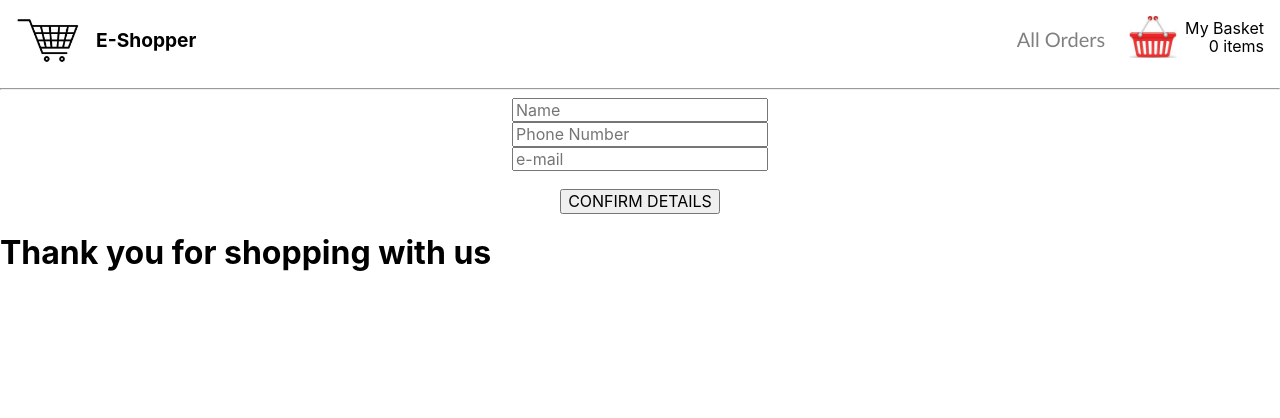
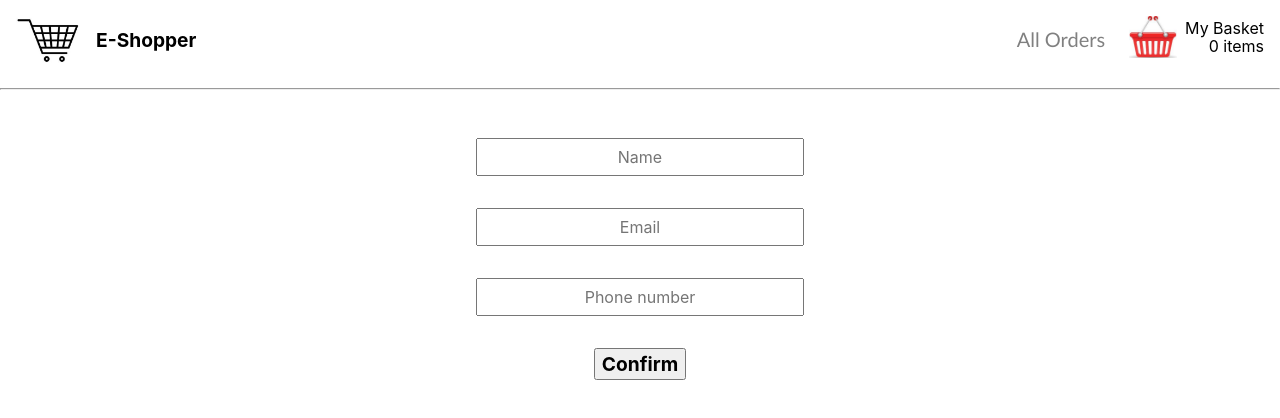
Before and after one commit to swethagumpena/e-shopper, a React (Create React App) app: page /checkout in a window 1280 px wide. Shown: the top 418 px of the page. Built offline with nearby package versions, Linux system fonts and the light colour scheme.

Commit message:
feat: Setup checkout form

```diff
--- a/package.json
+++ b/package.json
@@ -6,6 +6,7 @@
     "@testing-library/jest-dom": "^5.11.9",
     "@testing-library/react": "^11.2.5",
     "@testing-library/user-event": "^12.8.1",
+    "formik": "^2.2.6",
     "prop-types": "^15.7.2",
     "react": "^17.0.1",
     "react-dom": "^17.0.1",
--- a/src/components/CheckoutForm.css
+++ b/src/components/CheckoutForm.css
@@ -1,5 +1,19 @@
-.formelement {
+Form{
     display: flex;
     flex-direction: column;
+    margin: 2rem;
     align-items: center;
 }
+
+input{
+    margin: 1rem;
+    height: 2rem;
+    width: 20rem;
+    text-align: center;
+}
+
+.button{
+    font-size: larger;
+    font-weight: bold;
+    width: auto;
+}
--- a/src/components/CheckoutForm.js
+++ b/src/components/CheckoutForm.js
@@ -1,11 +1,45 @@
 import React, { Component } from 'react';
+import {
+  Formik, Field, Form,
+} from 'formik';
 import './CheckoutForm.css';
 
-class Checkout extends Component {
+const validateName = (value) => {
+  let errorMessage;
+  if (!value) {
+    errorMessage = 'Required';
+  }
+  return errorMessage;
+};
+
+const validateEmail = (value) => {
+  let errorMessage;
+  if (!value) {
+    errorMessage = 'Required';
+  } else if (!/^[A-Z0-9._%+-]+@[A-Z0-9.-]+\.[A-Z]{2,4}$/i.test(value)) {
+    errorMessage = 'Invalid email address';
+  }
+  return errorMessage;
+};
+
+const validatePhone = (value) => {
+  let errorMessage;
+  if (!value) {
+    errorMessage = 'Required';
+  } else if (!/^[6789]\d{9}$/i.test(value)) {
+    errorMessage = 'Invalid phone number';
+  }
+  return errorMessage;
+};
+
+class CheckoutForm extends Component {
   constructor(props) {
     super(props);
     this.state = {
-      name: '', phone: '', email: '', data: '',
+      name: '',
+      email: '',
+      phone: '',
+      data: '',
     };
   }
 
@@ -15,45 +49,59 @@ class Checkout extends Component {
         [event.target.name]: event.target.value,
       }), () => {
       });
-
-    const { name, phone } = this.state;
-    console.log(name, phone);
-  }
-  // setState has 2 callbacks
-  // first callback returns newstate
-  // second callback called after setstate - no args
+    };
 
     handleSubmit = () => {
-    const { phone, name, email } = this.state;
+      const { name, phone, email } = this.state;
       let information = '';
-    information += `Phone: ${phone}\nName: ${name} \nEmail: ${email}`;
+      information += `Name: ${name} \nPhone: ${phone}\nEmail: ${email}`;
       this.setState({ data: information });
-  }
+    };
 
     render() {
       const {
-      name, phone, email, data,
+        data, name, phone, email,
       } = this.state;
       return (
-      <div>
-        <div className="formColumn">
-          <form action="">
-            <div className="formelement">
-              {/* <p>Name: </p> */}
-              <input type="text" placeholder="Name" value={name} name="name" onChange={this.handleChange} required />
-              {/* <p>Phone Number:</p> */}
-              <input type="text" placeholder="Phone Number" value={phone} maxLength={10} name="phone" onChange={this.handleChange} pattern="[0-9]{10}" required />
-              {/* <p>E-Mail:</p> */}
-              <input type="email" placeholder="e-mail" value={email} name="email" onChange={this.handleChange} required />
-              <br />
-              <input className="button" onClick={this.handleSubmit} type="button" value="CONFIRM DETAILS" />
-            </div>
-          </form>
+        <>
+          <Formik
+            initialValues={{ name: '', email: '', phone: '' }}
+            // onSubmit={(values) => alert(JSON.stringify(values, null, 2))}
+          >
+            {({ errors, touched }) => (
+              <Form>
+                <Field
+                  name="name"
+                  placeholder="Name"
+                  validate={validateName}
+                  value={name}
+                  onChange={this.handleChange}
+                />
+                {errors.name && touched.name ? <div>{errors.name}</div> : null}
+                <Field
+                  name="email"
+                  placeholder="Email"
+                  value={email}
+                  onChange={this.handleChange}
+                  validate={validateEmail}
+                />
+                {errors.email && touched.email ? <div>{errors.email}</div> : null}
+                <Field
+                  name="phone"
+                  placeholder="Phone number"
+                  value={phone}
+                  onChange={this.handleChange}
+                  validate={validatePhone}
+                />
+                {errors.phone && touched.phone ? <div>{errors.phone}</div> : null}
+                <input className="button" onClick={this.handleSubmit} type="button" value="Confirm" />
+              </Form>
+            )}
+          </Formik>
           <pre>{data}</pre>
-        </div>
-        <h1>Thank you for shopping with us</h1>
-      </div>
+        </>
       );
     }
 }
-export default Checkout;
+
+export default CheckoutForm;
--- a/src/components/Orders.js
+++ b/src/components/Orders.js
@@ -95,7 +95,7 @@ const productShape = {
   id: PropTypes.number,
   productName: PropTypes.string,
   quantity: PropTypes.number,
-  price: PropTypes.price,
+  price: PropTypes.number,
   url: PropTypes.string,
 };
 
```
Also changed, not shown: 1 other file (tests, documents, lock files or other folders). Lines whose indentation alone changed are shown as unchanged.
